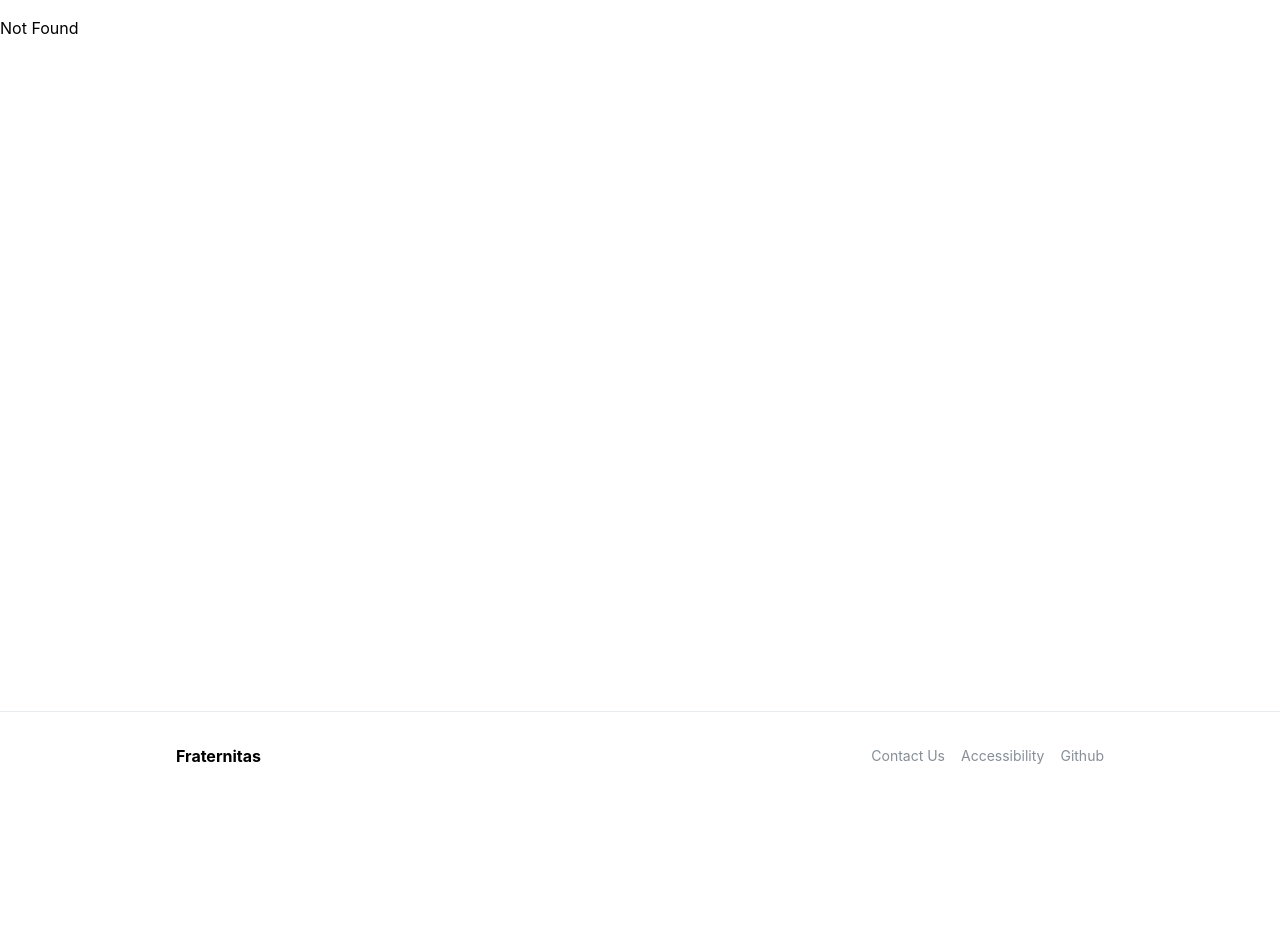
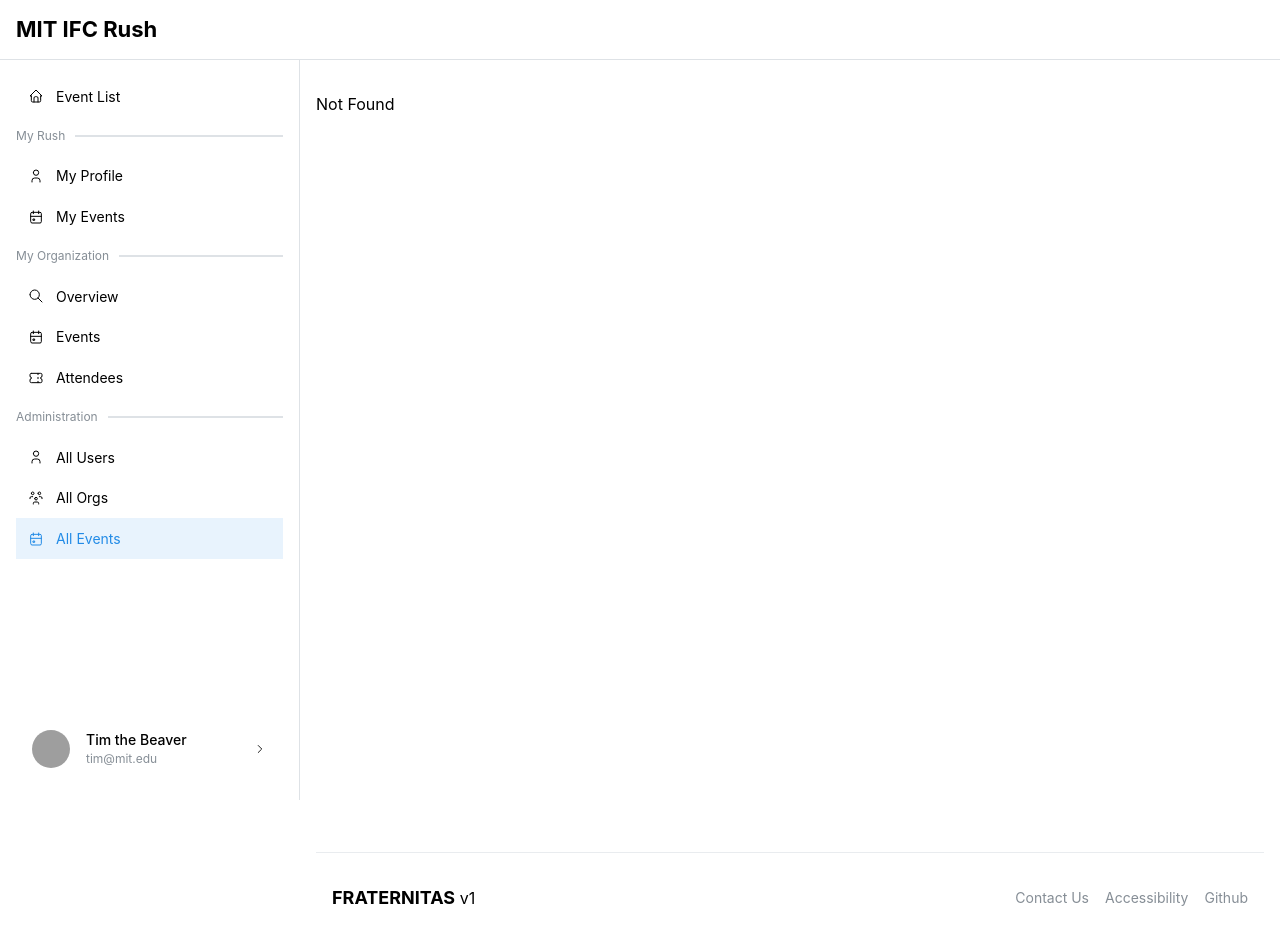
Before and after one commit to SuperC03/fraternitas, a React (Vite) app in the folder web/: page /admin/events in a window 1280 px wide. Before the commit this address had no page. Shown: the top 944 px of the page. Before the commit the page ends 816 px from the top, so only its background shows below. Built offline with nearby package versions, Linux system fonts and the light colour scheme; grey boxes are pictures that could not be loaded.

Commit message:
Added sidebar menu items on web

```diff
--- a/web/package.json
+++ b/web/package.json
@@ -16,6 +16,7 @@
     "@mantine/dates": "^7.15.2",
     "@mantine/form": "^7.15.2",
     "@mantine/hooks": "^7.15.2",
+    "@tabler/icons-react": "^3.26.0",
     "@tanstack/react-router": "^1.92.9",
     "dayjs": "^1.11.13",
     "react": "^18.3.1",
--- a/web/src/components/footer/footer.module.css
+++ b/web/src/components/footer/footer.module.css
@@ -1,6 +1,11 @@
 .footer {
   margin-top: 120px;
   border-top: 1px solid light-dark(var(--mantine-color-gray-2), var(--mantine-color-dark-5));
+}
+
+.logo {
+  display: inline;
+  text-transform: uppercase;
 }
 
 .inner {
--- a/web/src/components/footer/index.tsx
+++ b/web/src/components/footer/index.tsx
@@ -1,12 +1,17 @@
-import { Anchor, AppShell, Container, Group, Title } from '@mantine/core';
+import { Anchor, Container, Group, Title } from '@mantine/core';
 
 import styles from './footer.module.css';
 
 export const Footer = () => {
   return (
-    <AppShell.Footer className={styles.footer}>
+    <footer className={styles.footer}>
       <Container className={styles.inner}>
-        <Title order={5}>Fraternitas</Title>
+        <span>
+          <Title className={styles.logo} order={4}>
+            Fraternitas
+          </Title>{' '}
+          v1
+        </span>
         <Group className={styles.links}>
           <Anchor<'a'> c="dimmed" href="mailto:fraternitas@mit.edu" size="sm">
             Contact Us
@@ -31,7 +36,7 @@ export const Footer = () => {
           </Anchor>
         </Group>
       </Container>
-    </AppShell.Footer>
+    </footer>
   );
 };
 
--- /dev/null
+++ b/web/src/components/navigation/index.tsx
@@ -0,0 +1,153 @@
+import {
+  AppShell,
+  Burger,
+  Divider,
+  Group,
+  NavLink,
+  Stack,
+  Title,
+} from '@mantine/core';
+import { Link } from '@tanstack/react-router';
+import { ProfileButton } from './profile-button';
+
+import {
+  IconCalendarEvent,
+  IconHome,
+  IconTicket,
+  IconUser,
+  IconUsersGroup,
+  IconZoom,
+} from '@tabler/icons-react';
+
+type LinkData = {
+  label: string;
+  path: string;
+  icon: JSX.Element;
+};
+
+const generalLinks: LinkData[] = [
+  {
+    label: 'My Profile',
+    path: '/profile',
+    icon: <IconUser size="1rem" stroke={1.5} />,
+  },
+  {
+    label: 'My Events',
+    path: '/profile/events',
+    icon: <IconCalendarEvent size="1rem" stroke={1.5} />,
+  },
+];
+
+// A bit of a hack to insert org ids here
+const orgLinks = (orgId: number): LinkData[] => [
+  {
+    label: 'Overview',
+    path: `/org/${orgId}`,
+    icon: <IconZoom size="1rem" stroke={1.5} />,
+  },
+  {
+    label: 'Events',
+    path: `/org/${orgId}/events`,
+    icon: <IconCalendarEvent size="1rem" stroke={1.5} />,
+  },
+  {
+    label: 'Attendees',
+    path: `/org/${orgId}/attendees`,
+    icon: <IconTicket size="1rem" stroke={1.5} />,
+  },
+];
+
+const adminLinks: LinkData[] = [
+  {
+    label: 'All Users',
+    path: '/admin/users',
+    icon: <IconUser size="1rem" stroke={1.5} />,
+  },
+  {
+    label: 'All Orgs',
+    path: '/admin/orgs',
+    icon: <IconUsersGroup size="1rem" stroke={1.5} />,
+  },
+  {
+    label: 'All Events',
+    path: '/admin/events',
+    icon: <IconCalendarEvent size="1rem" stroke={1.5} />,
+  },
+];
+
+export type NavigationProps = {
+  opened: boolean;
+  toggle: () => void;
+};
+
+export const Navigation = ({ opened, toggle }: NavigationProps) => {
+  return (
+    <>
+      <AppShell.Header>
+        <Group h="100%" px="md">
+          <Burger opened={opened} onClick={toggle} hiddenFrom="sm" size="sm" />
+          <Title order={3}>MIT IFC Rush</Title>
+        </Group>
+      </AppShell.Header>
+      <AppShell.Navbar p="md">
+        <Stack justify="space-between" h="100%">
+          <div>
+            <NavLink
+              label="Event List"
+              component={Link}
+              to="/"
+              leftSection={<IconHome size="1rem" stroke={1.5} />}
+            />
+            <Divider my="xs" size="sm" label="My Rush" labelPosition="left" />
+            {generalLinks.map((l) => (
+              <NavLink
+                key={l.label}
+                label={l.label}
+                component={Link}
+                to={l.path}
+                leftSection={l.icon}
+              />
+            ))}
+            <Divider
+              my="xs"
+              size="sm"
+              label="My Organization"
+              labelPosition="left"
+            />
+            {orgLinks(10).map((l) => (
+              <NavLink
+                key={l.label}
+                label={l.label}
+                component={Link}
+                to={l.path}
+                leftSection={l.icon}
+              />
+            ))}
+            <Divider
+              my="xs"
+              size="sm"
+              label="Administration"
+              labelPosition="left"
+            />
+            {adminLinks.map((l) => (
+              <NavLink
+                key={l.label}
+                label={l.label}
+                component={Link}
+                to={l.path}
+                leftSection={l.icon}
+              />
+            ))}
+          </div>
+          <ProfileButton
+            name="Tim the Beaver"
+            email="tim@mit.edu"
+            profileUrl="https://brand.mit.edu/sites/default/files/styles/tile_narrow/public/2023-08/tim-full-body-front.png?itok=BxCyFvV2"
+          />
+        </Stack>
+      </AppShell.Navbar>
+    </>
+  );
+};
+
+export default Navigation;
--- /dev/null
+++ b/web/src/components/navigation/navigation.module.css
@@ -0,0 +1,10 @@
+.profile_button {
+  display: block;
+  width: 100%;
+  padding: var(--mantine-spacing-md);
+  color: light-dark(var(--mantine-color-black), var(--mantine-color-dark-0));
+
+  @mixin hover {
+    background-color: light-dark(var(--mantine-color-gray-0), var(--mantine-color-dark-8));
+  }
+}
--- /dev/null
+++ b/web/src/components/navigation/profile-button.tsx
@@ -0,0 +1,38 @@
+import { Avatar, Group, Text, UnstyledButton } from '@mantine/core';
+import { IconChevronRight } from '@tabler/icons-react';
+import { Link } from '@tanstack/react-router';
+import styles from './navigation.module.css';
+
+export type ProfileButtonProps = {
+  name: string;
+  email: string;
+  profileUrl: string;
+};
+
+export const ProfileButton = ({
+  name,
+  email,
+  profileUrl,
+}: ProfileButtonProps) => (
+  <UnstyledButton
+    component={Link}
+    to="/profile"
+    className={styles.profile_button}
+  >
+    <Group>
+      <Avatar src={profileUrl} radius="xl" />
+
+      <div style={{ flex: 1 }}>
+        <Text size="sm" fw={500}>
+          {name}
+        </Text>
+
+        <Text c="dimmed" size="xs">
+          {email}
+        </Text>
+      </div>
+
+      <IconChevronRight size={14} stroke={1.5} />
+    </Group>
+  </UnstyledButton>
+);
--- a/web/src/routes/__root.tsx
+++ b/web/src/routes/__root.tsx
@@ -1,16 +1,33 @@
 import { AppShell } from '@mantine/core';
+import { useDisclosure } from '@mantine/hooks';
+
 import { Outlet, createRootRoute } from '@tanstack/react-router';
 import { TanStackRouterDevtools } from '@tanstack/router-devtools';
+
 import Footer from '../components/footer';
+import Navigation from '../components/navigation';
 
 const RootRoute = () => {
+  const [opened, { toggle }] = useDisclosure();
+
   return (
     <>
-      <AppShell>
+      <AppShell
+        header={{ height: 60 }}
+        navbar={{
+          width: 300,
+          breakpoint: 'sm',
+          collapsed: { mobile: !opened },
+        }}
+        padding="md"
+      >
+        <Navigation opened={opened} toggle={toggle} />
         <AppShell.Main>
-          <Outlet />
+          <div style={{ minHeight: '80vh' }}>
+            <Outlet />
+          </div>
+          <Footer />
         </AppShell.Main>
-        <Footer />
       </AppShell>
       <TanStackRouterDevtools />
     </>
```
Also changed, not shown: 1 other file (tests, documents, lock files or other folders).
